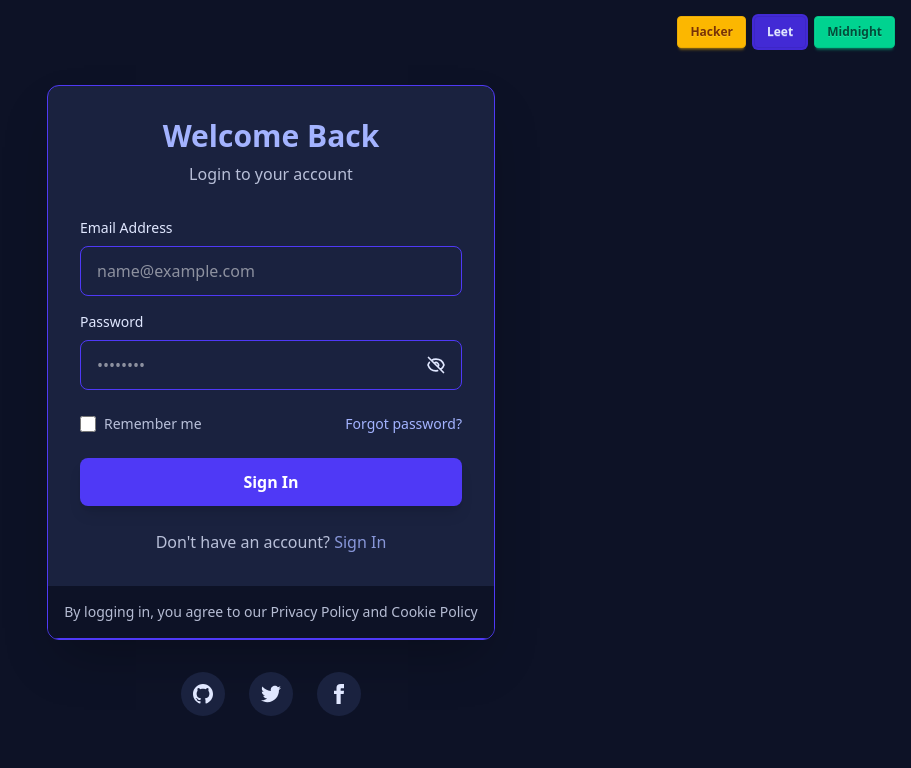
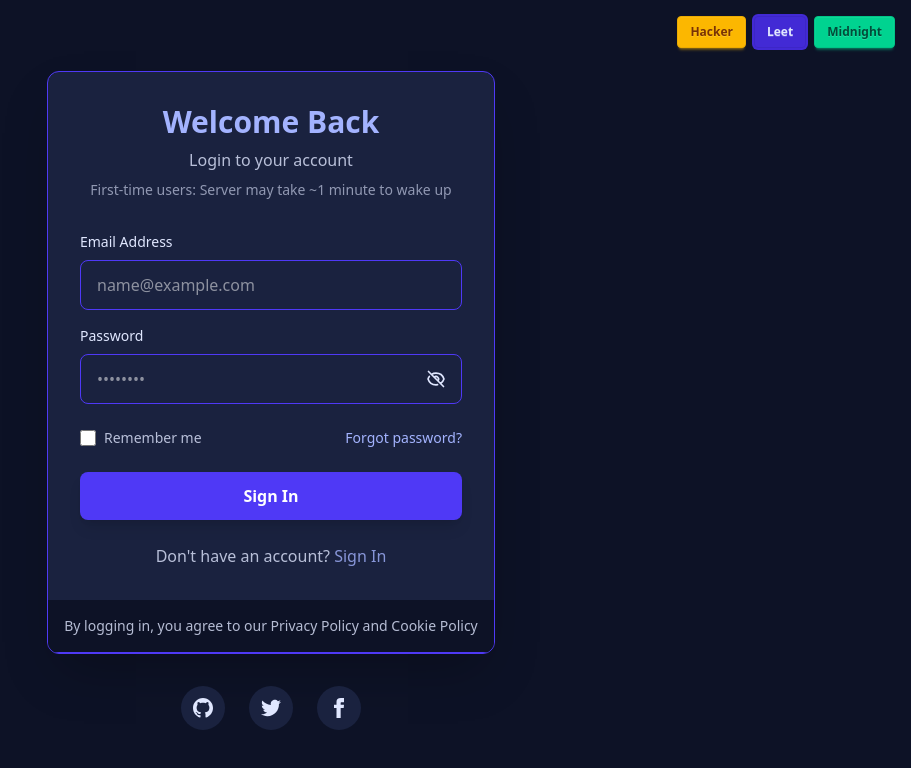
Before and after one commit to Sujit4141/CODELikho-Frontend, a React (Vite) app: page /login in a window 1280 px wide. Shown: the top 768 px of the page, without its empty margins (369-1280 px from the left). Built offline with nearby package versions, Linux system fonts and the light colour scheme; no server answers.

Commit message:
Update Login.jsx

```diff
--- a/src/pages/Login.jsx
+++ b/src/pages/Login.jsx
@@ -79,6 +79,9 @@ function toggleEye(){
           <div className="text-center mb-8">
             <h2 className={`text-3xl font-bold ${themeClasses.accent} mb-2`}>Welcome Back</h2>
             <p className={`${themeClasses.text} opacity-80`}>Login to your account</p>
+              <p className={`mt-2 text-sm ${themeClasses.text} opacity-60`}>
+              First-time users: Server may take ~1 minute to wake up
+            </p>
           </div>
 
           <form onSubmit={handleSubmit(onSubmit)} className="space-y-6">
```
